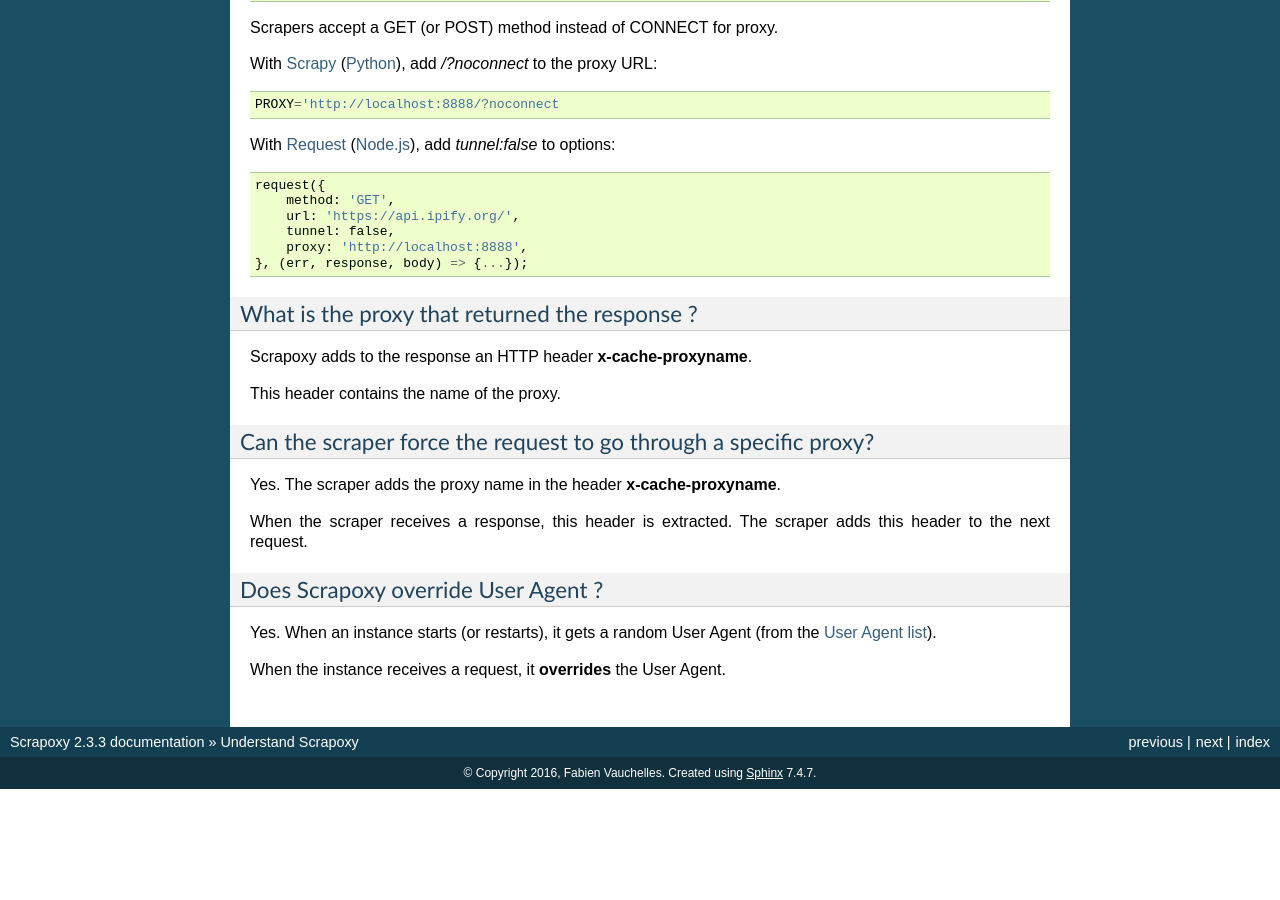
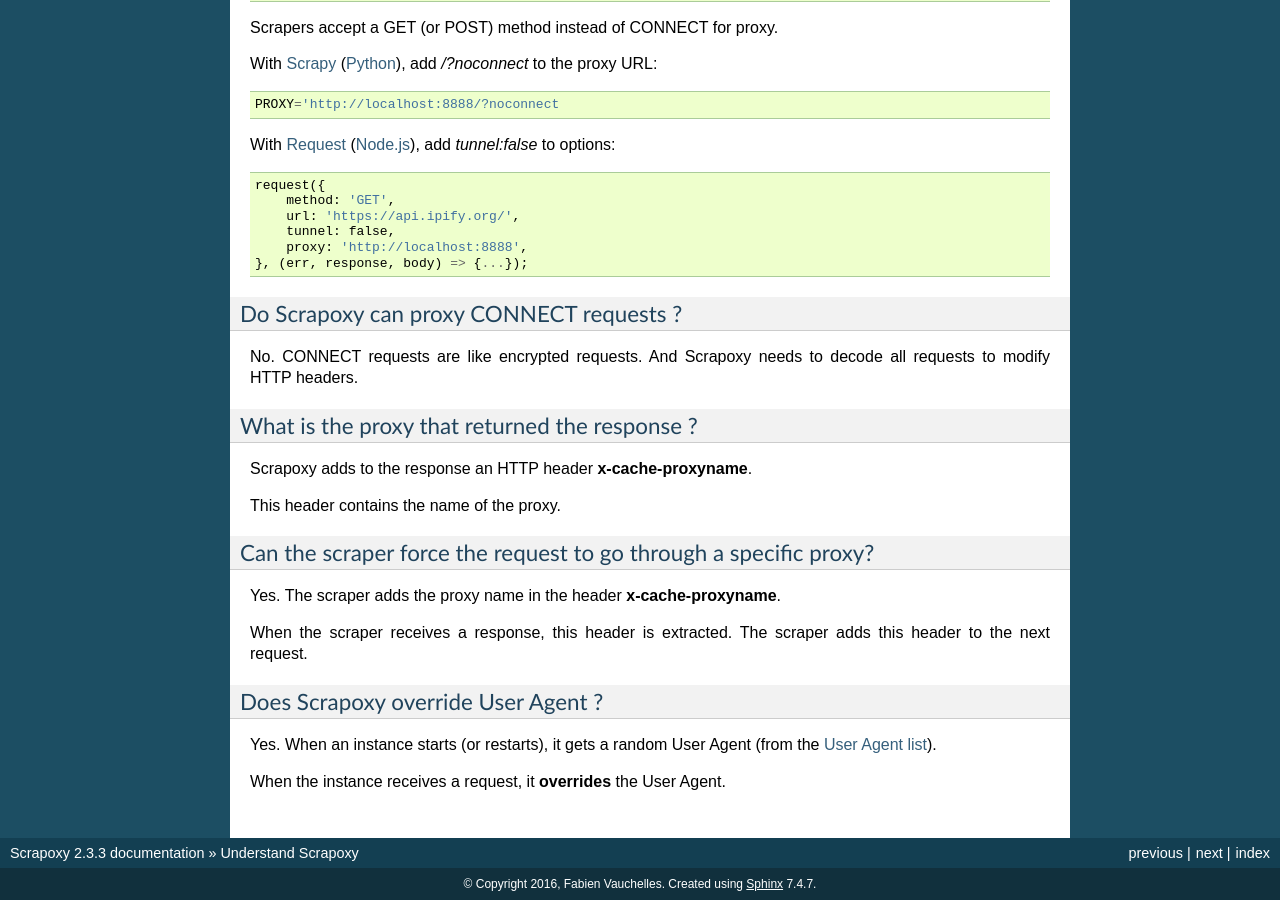
Before and after one commit to zahlio/scrapoxy, a Sphinx documentation site: the page built from docs/advanced/understand/index.rst, in a window 1280 px wide and 900 px high, scrolled down 2544 px. Built offline with Sphinx 7.4.7, drawn with Linux system fonts in a browser that asks for light colours; before the commit the page ends 3333 px from its top, so only the background shows below that; some of the changed text lies outside the part shown.

Commit message:
doc(understand): add no connect request explaination

```diff
--- a/docs/advanced/understand/index.rst
+++ b/docs/advanced/understand/index.rst
@@ -100,6 +100,12 @@
     }, (err, response, body) => {...});
 
 
+Do Scrapoxy can proxy CONNECT requests ?
+----------------------------------------
+
+No. CONNECT requests are like encrypted requests. And Scrapoxy needs to decode all requests to modify HTTP headers.
+
+
 What is the proxy that returned the response ?
 ----------------------------------------------
 
```
